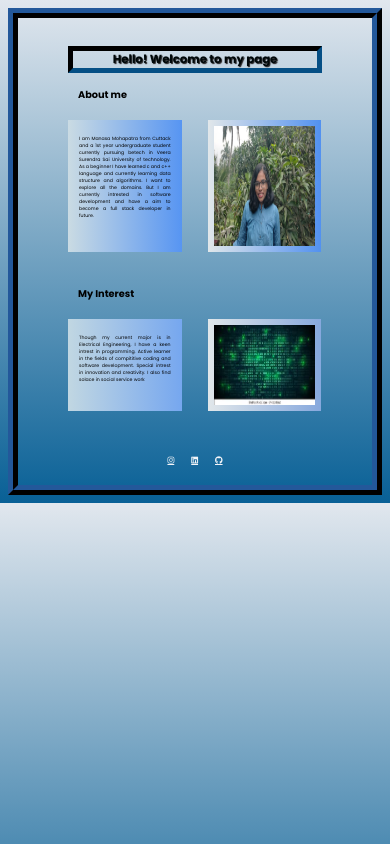
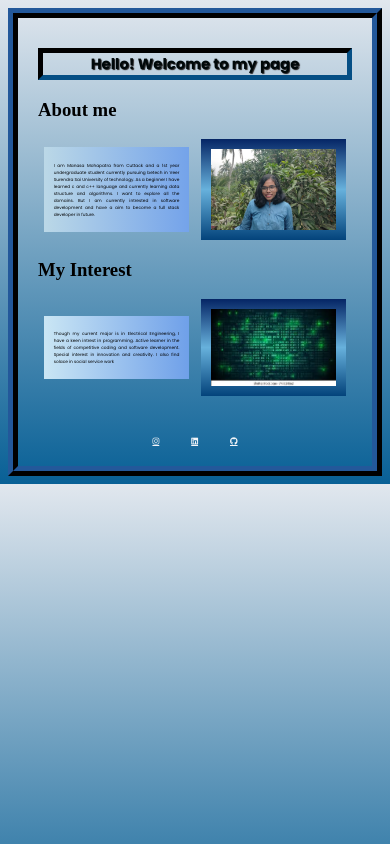
Before and after one commit to Manasamohapatra1/Manasamohapatra1.github.io, a plain HTML site: page index.html in a window 390 px wide. Drawn offline with Linux system fonts and the light colour scheme.

Commit message:
responsive edit

```diff
--- a/css/style.css
+++ b/css/style.css
@@ -6,7 +6,6 @@ body {
   padding-right: 50px;
   padding-bottom: 20px;
   padding-left: 50px;
-  /* height:1200px; */
 }
 
 h1 {
@@ -18,17 +17,12 @@ h1 {
   font-family: "Poppins";
 }
 
-.p1{
-    font-size:3vw;
-    /*padding-left: 20px;*/
-    margin-bottom: 0px;
-    /* float: left; */
+.container{
+    display:flex;
 }
-.p2{
-    font-size:3vw;
-    /*padding-left: 20px;*/
-    margin-bottom: 0px;
-    clear: both;
+
+h3{
+    display:block;
    }
 
 p {
@@ -39,23 +33,11 @@ p {
 
 }
 
-.image1{
+
+img{
+  width:40%;
   padding: 10px;
-  height:300px;
-  width: 40%;
-  margin-left: 55%;
-  margin-bottom:20px;
-  background:linear-gradient(to bottom, #052565, #67b1dc,#03437b); ;
-
-}
-.image2{
-  width:40%;
-  height: 180px;
-  padding: 10px;
-  /* margin:auto; */
-  margin-left: 55%;
-  margin-top:0px;
-  margin-bottom:20px;
+  margin:auto;
   overflow: hidden;
   background-color: #6dadde;
   background:linear-gradient(to bottom, #052565, #67b1dc,#03437b); ;
@@ -64,40 +46,26 @@ p {
 
 .div1{
   float: left;
-  /*margin-top: 5px;*/
-  margin-bottom:20px;
+  margin:auto;
   background:linear-gradient(to right,rgb(182, 221, 237),#ed9cde) ;
   font-size: 1.1vw;
   color:black;
   font-family: 'Poppins', sans-serif;
   padding: 10px;
-  /* padding-right: 30px; */
-  /* padding-bottom: 10px; */
-  /* padding-left: 20px; */
-  /* width: 300px; */
-  height: 300px;
   width: 40%;
-  clear: both;
+  /*clear: both;*/
   background:linear-gradient(to right,#bbd8e7,#74a3ea) ;
 }
 
 .div2{
-
   float: left;
-  margin-top: 0px;
-  margin-bottom: 20px;
-  /* margin-right: auto; */
-  /* margin-left: auto; */
+  margin:auto;
   background:linear-gradient(to right,#cae6f4,#6fa0e9) ;
   font-size: 1.1vw;
   color:black;
   font-family: 'Poppins', sans-serif;
   padding: 10px;
-  /* padding-right: 10px; */
-  /* padding-bottom: 10px; */
-  /* padding-left: 20px; */
   width: 40%;
-  height: 180px;
   overflow: hidden;
   clear: both;
 }
@@ -113,13 +81,17 @@ p {
     font-size: 2vw;
     padding-top:10px;
     word-spacing: 30px;
-    margin-top:80px;
+    margin-top:10%;
       /* margin-left: 400px; */
 
 
 }
 @media screen and (max-width: 600px) {
-  .p1{
+    body {
+      padding:20px;
+    }
+}
+/*    .p1{
         font-size:2.5vw;
         padding-left: 10px;
         margin-bottom: 0px;
@@ -133,7 +105,8 @@ p {
         padding-bottom:0px;
         clear: both;
     }
-  p {
+
+    p{
             padding:5px;
             text-align:justify;
             color:black;
@@ -157,40 +130,41 @@ p {
         background:linear-gradient(to right,#cadbe3,#5795f2) ;
         font-family: 'Poppins', sans-serif;
         padding: 6px;
-    /* padding-right: 30px; */
-    /* padding-bottom: 10px; */
-    /* padding-left: 20px; */
-    /* width: 300px; */
+        padding-right: 30px;
+        padding-bottom: 10px;
+        padding-left: 20px;
+        width: 300px;
         height: 120px;
-    width: 40%;
+        width: 80%;
         overflow: hidden;
-    clear: both;}
+        clear: both;
+    }
 
     .image1{
           padding: 6px;
           height:120px;
-      width: 40%;
+          width: 80%;
           margin-left: 55%;
           margin-top:0px;
           margin-bottom:5px;
           overflow: hidden;
-      background:linear-gradient(to right,#e1e7ea,#5291f0) ; }
+          background:linear-gradient(to right,#e1e7ea,#5291f0) ;
+    }
 
     .div2{
-
             float: left;
             margin-top: 0px;
             margin-bottom: 5px;
-        /* margin-right: auto; */
-        /* margin-left: auto; */
+            margin-right: auto;
+            margin-left: auto;
             background:linear-gradient(to right,#e8edee,#6ba0e0) ;
             font-size: 1.2vw;
             color:black;
             font-family: 'Poppins', sans-serif;
             padding: 6px;
-        /* padding-right: 10px; */
-        /* padding-bottom: 10px; */
-        /* padding-left: 20px; */
+            padding-right: 10px;
+            padding-bottom: 10px;
+            padding-left: 20px;
             width: 40%;
             height: 80px;
             overflow: hidden;
@@ -201,7 +175,7 @@ p {
             width:40%;
             height: 80px;
             padding: 6px;
-        /* margin:auto; */
+            margin:auto;
             margin-left: 55%;
             margin-top:0px;
             margin-bottom:5px;
@@ -217,7 +191,7 @@ p {
             word-spacing: 15px;
             margin-top:40px;
             margin-bottom:0px;
-      }
+    }*/
 
 
 }
--- a/index.html
+++ b/index.html
@@ -1,5 +1,5 @@
 <!DOCTYPE html>
-<html>
+<html lang="en">
     <head>
         <meta charset="utf-8">
         <meta http-equiv="X-UA-Compatible" content="IE=edge">
@@ -17,32 +17,32 @@
 
     <body >
         <h1> Hello! Welcome to my page</h1>
-        <p class="p1"><b>About me</b></p></br>
+        <h3>About me</h3>
+        <div class="container">
+
             <div class="div1">
-            <p max-width="100%" max-height="100%">
-                I am Manasa Mohapatra from Cuttack and a 1st year undergraduate student currently pursuing betech in Veera Surendra Sai University of technology.
+                <p max-width="100%" >
+                    I am Manasa Mohapatra from Cuttack and a 1st year undergraduate student currently pursuing betech in Veer
+                    Surendra Sai University of technology.
                     As a beginner I have learned c and c++ language and currently learning data structure and algorithms.
-                I want to explore all the domains. But I am currently intrested in software development and have a aim to become a full stack developer in future.
+                    I want to explore all the domains. But I am currently intrested in software development and have a aim
+                    to become a full stack developer in future.
                 </p>
             </div>
-        <div class="image1">
-            <img src="./mine.png" alt="My Image" width="100%" height="100%">
+            <img src="./mine.png" alt="My Image" >
         </div>
 
-
-        <p class="p2"><b>My Interest</b></p></br>
-
+        <h3>My Interest</h3>
+        <div class="container">
             <div class="div2">
-            <p max-width="100%" max-height="100%">
+                <p max-width="100%" >
                     Though my current major  is in Electrical Engineering, I have a keen intrest in programming.
-                Active learner in the fields of compititive coding and software development.
-                Special intrest in innovation and creativity. I also find solace in social service work
+                    Active learner in the fields of competitive coding and software development.
+                    Special interest in innovation and creativity. I also find solace in social service work
                 </p>
             </div>
-        <div class="image2">
-            <img  src="./myimage1.png" alt="code image" width="100%" height="100%">
+            <img src="./myimage1.png" alt="code image" >
         </div>
-
         <div class="icon">
             <a href="https://www.instagram.com/manasa_mohapatra1/" class="fa-brands fa-instagram">
             </a>
```
Lines whose indentation alone changed are shown as unchanged.
